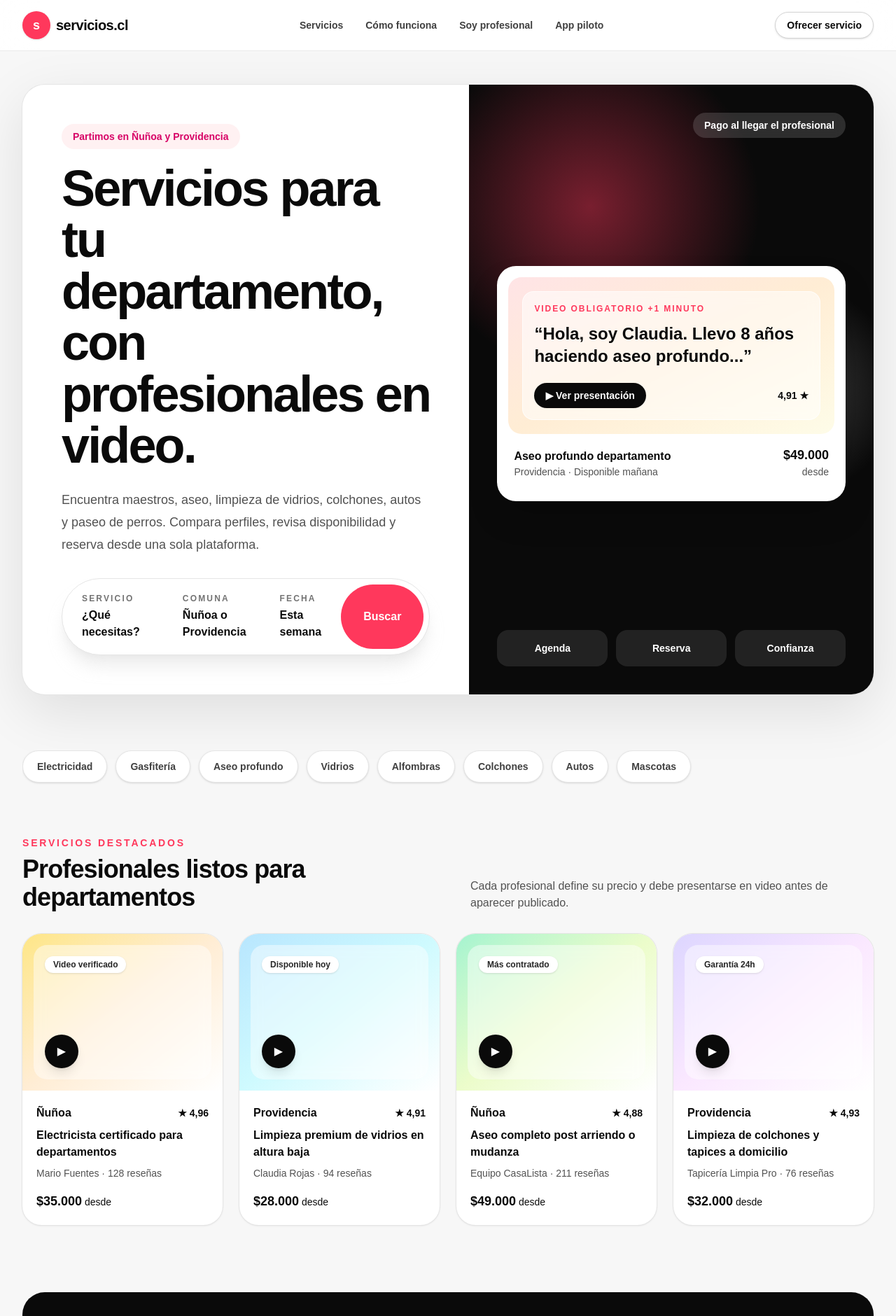
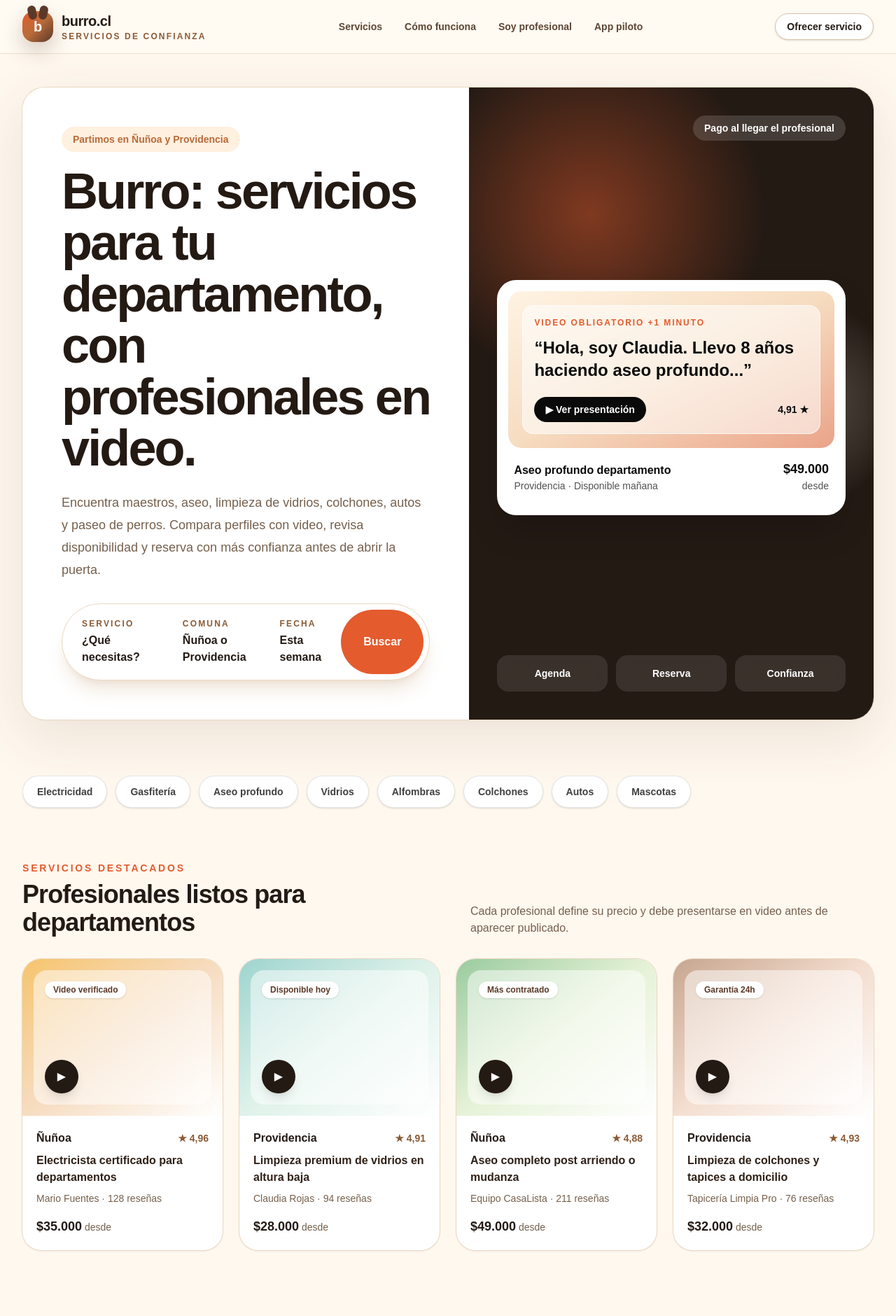
Before and after one commit to tomascastilloe-ship-it/servicios-cl-prototype, a Next.js app: page / in a window 1280 px wide. Shown: the top 1880 px of the page at 70% size. Built offline with nearby package versions, Linux system fonts and the light colour scheme.

Commit message:
feat: refine Burro brand colors and logo concepts

```diff
--- a/src/app/globals.css
+++ b/src/app/globals.css
@@ -1,8 +1,13 @@
 @import "tailwindcss";
 
 :root {
-  --background: #f7f7f7;
-  --foreground: #171717;
+  --background: #fff8ef;
+  --foreground: #241a14;
+  --brand-ink: #241a14;
+  --brand-terracotta: #e45b2d;
+  --brand-clay: #b86b3a;
+  --brand-sand: #fff3e3;
+  --brand-leaf: #2f7d5a;
 }
 
 @theme inline {
@@ -32,6 +37,6 @@ a {
 }
 
 ::selection {
-  background: #ff385c;
+  background: #e45b2d;
   color: white;
 }
--- a/src/app/layout.tsx
+++ b/src/app/layout.tsx
@@ -13,9 +13,9 @@ const geistMono = Geist_Mono({
 });
 
 export const metadata: Metadata = {
-  title: "servicios.cl | Servicios para departamentos",
+  title: "burro.cl | Servicios para departamentos",
   description:
-    "Marketplace de servicios para departamentos en Ñuñoa y Providencia, con profesionales verificados por video.",
+    "Burro.cl conecta departamentos con profesionales de confianza, verificados por video, en Ñuñoa y Providencia.",
 };
 
 export default function RootLayout({
--- a/src/app/page.tsx
+++ b/src/app/page.tsx
@@ -11,39 +11,39 @@ const steps = [
 
 export default function Home() {
   return (
-    <main className="min-h-screen bg-[#f7f7f7] text-neutral-950">
+    <main className="min-h-screen bg-[#fff8ef] text-[#241a14]">
       <SiteHeader />
 
       <section id="inicio" className="mx-auto max-w-7xl px-5 pb-12 pt-8 lg:px-8 lg:pb-16 lg:pt-12">
-        <div className="overflow-hidden rounded-[2rem] bg-white shadow-[0_24px_80px_rgba(0,0,0,0.10)] ring-1 ring-neutral-200">
+        <div className="overflow-hidden rounded-[2rem] bg-white shadow-[0_24px_80px_rgba(91,57,40,0.12)] ring-1 ring-[#ead8c2]">
           <div className="grid gap-0 lg:grid-cols-[1.05fr_0.95fr]">
             <div className="p-6 sm:p-10 lg:p-14">
-              <p className="mb-5 inline-flex rounded-full bg-rose-50 px-4 py-2 text-sm font-bold text-[#d70466]">
+              <p className="mb-5 inline-flex rounded-full bg-[#fff0df] px-4 py-2 text-sm font-bold text-[#b86b3a]">
                 Partimos en Ñuñoa y Providencia
               </p>
               <h1 className="max-w-3xl text-4xl font-black leading-[1.02] tracking-[-0.04em] sm:text-6xl lg:text-7xl">
-                Servicios para tu departamento, con profesionales en video.
+                Burro: servicios para tu departamento, con profesionales en video.
               </h1>
-              <p className="mt-6 max-w-2xl text-lg leading-8 text-neutral-600">
-                Encuentra maestros, aseo, limpieza de vidrios, colchones, autos y paseo de perros. Compara perfiles, revisa disponibilidad y reserva desde una sola plataforma.
+              <p className="mt-6 max-w-2xl text-lg leading-8 text-[#75604d]">
+                Encuentra maestros, aseo, limpieza de vidrios, colchones, autos y paseo de perros. Compara perfiles con video, revisa disponibilidad y reserva con más confianza antes de abrir la puerta.
               </p>
 
-              <div className="mt-8 rounded-[2rem] border border-neutral-200 bg-white p-2 shadow-xl shadow-neutral-200/70 lg:rounded-full lg:max-w-4xl">
+              <div className="mt-8 rounded-[2rem] border border-[#ead8c2] bg-white p-2 shadow-xl shadow-[#d3b89d]/30 lg:rounded-full lg:max-w-4xl">
                 <div className="grid gap-2 md:grid-cols-[1.1fr_0.8fr_0.7fr_auto]">
                   <div className="rounded-full px-5 py-3 hover:bg-neutral-50">
-                    <p className="text-xs font-black uppercase tracking-[0.18em] text-neutral-500">Servicio</p>
+                    <p className="text-xs font-black uppercase tracking-[0.18em] text-[#8a5b37]">Servicio</p>
                     <p className="mt-1 font-bold">¿Qué necesitas?</p>
                   </div>
                   <div className="rounded-full px-5 py-3 hover:bg-neutral-50">
-                    <p className="text-xs font-black uppercase tracking-[0.18em] text-neutral-500">Comuna</p>
+                    <p className="text-xs font-black uppercase tracking-[0.18em] text-[#8a5b37]">Comuna</p>
                     <p className="mt-1 font-bold">Ñuñoa o Providencia</p>
                   </div>
                   <div className="rounded-full px-5 py-3 hover:bg-neutral-50">
-                    <p className="text-xs font-black uppercase tracking-[0.18em] text-neutral-500">Fecha</p>
+                    <p className="text-xs font-black uppercase tracking-[0.18em] text-[#8a5b37]">Fecha</p>
                     <p className="mt-1 font-bold">Esta semana</p>
                   </div>
                   <Link
-                    className="flex items-center justify-center rounded-full bg-[#ff385c] px-8 py-4 text-base font-black text-white transition hover:bg-[#e31c5f]"
+                    className="flex items-center justify-center rounded-full bg-[#e45b2d] px-8 py-4 text-base font-black text-white transition hover:bg-[#c64722]"
                     href="/servicios"
                   >
                     Buscar
@@ -52,17 +52,17 @@ export default function Home() {
               </div>
             </div>
 
-            <div className="relative min-h-[420px] bg-neutral-950 p-6 text-white lg:min-h-full lg:p-10">
-              <div className="absolute inset-0 bg-[radial-gradient(circle_at_30%_20%,rgba(255,56,92,0.45),transparent_30%),radial-gradient(circle_at_80%_50%,rgba(255,255,255,0.22),transparent_24%)]" />
+            <div className="relative min-h-[420px] bg-[#241a14] p-6 text-white lg:min-h-full lg:p-10">
+              <div className="absolute inset-0 bg-[radial-gradient(circle_at_30%_20%,rgba(228,91,45,0.48),transparent_30%),radial-gradient(circle_at_80%_50%,rgba(255,243,227,0.32),transparent_24%)]" />
               <div className="relative flex h-full flex-col justify-between gap-8">
                 <div className="ml-auto w-fit rounded-full bg-white/15 px-4 py-2 text-sm font-bold backdrop-blur">
                   Pago al llegar el profesional
                 </div>
                 <div className="rounded-[1.7rem] bg-white p-4 text-neutral-950 shadow-2xl">
-                  <div className="h-56 rounded-[1.2rem] bg-gradient-to-br from-rose-100 via-orange-100 to-yellow-50 p-5">
+                  <div className="h-56 rounded-[1.2rem] bg-gradient-to-br from-[#fff3e3] via-[#f6dcc0] to-[#eaa389] p-5">
                     <div className="flex h-full flex-col justify-between rounded-[1rem] border border-white/70 bg-white/55 p-4 backdrop-blur-sm">
                       <div>
-                        <p className="text-xs font-black uppercase tracking-[0.16em] text-[#ff385c]">Video obligatorio +1 minuto</p>
+                        <p className="text-xs font-black uppercase tracking-[0.16em] text-[#e45b2d]">Video obligatorio +1 minuto</p>
                         <h2 className="mt-3 text-2xl font-black">“Hola, soy Claudia. Llevo 8 años haciendo aseo profundo...”</h2>
                       </div>
                       <div className="flex items-center justify-between">
@@ -107,10 +107,10 @@ export default function Home() {
       <section id="servicios" className="mx-auto max-w-7xl px-5 py-12 lg:px-8">
         <div className="mb-8 flex flex-col justify-between gap-4 md:flex-row md:items-end">
           <div>
-            <p className="text-sm font-black uppercase tracking-[0.2em] text-[#ff385c]">Servicios destacados</p>
+            <p className="text-sm font-black uppercase tracking-[0.2em] text-[#e45b2d]">Servicios destacados</p>
             <h2 className="mt-2 text-3xl font-black tracking-tight sm:text-4xl">Profesionales listos para departamentos</h2>
           </div>
-          <p className="max-w-xl text-neutral-600">Cada profesional define su precio y debe presentarse en video antes de aparecer publicado.</p>
+          <p className="max-w-xl text-[#75604d]">Cada profesional define su precio y debe presentarse en video antes de aparecer publicado.</p>
         </div>
 
         <div className="grid gap-6 sm:grid-cols-2 lg:grid-cols-4">
@@ -121,10 +121,10 @@ export default function Home() {
       </section>
 
       <section id="funciona" className="mx-auto max-w-7xl px-5 py-12 lg:px-8">
-        <div className="rounded-[2rem] bg-neutral-950 p-6 text-white sm:p-10 lg:p-12">
+        <div className="rounded-[2rem] bg-[#241a14] p-6 text-white sm:p-10 lg:p-12">
           <div className="grid gap-10 lg:grid-cols-[0.85fr_1.15fr] lg:items-center">
             <div>
-              <p className="text-sm font-black uppercase tracking-[0.2em] text-rose-300">Cómo funciona</p>
+              <p className="text-sm font-black uppercase tracking-[0.2em] text-[#f6c46b]">Cómo funciona</p>
               <h2 className="mt-3 text-3xl font-black tracking-tight sm:text-5xl">Reserva simple, pago presencial y todo registrado.</h2>
             </div>
             <div className="grid gap-4 md:grid-cols-3">
@@ -141,31 +141,77 @@ export default function Home() {
 
       <section id="profesionales" className="mx-auto max-w-7xl px-5 py-12 lg:px-8">
         <div className="grid gap-6 lg:grid-cols-2">
-          <div className="rounded-[2rem] bg-white p-8 shadow-sm ring-1 ring-neutral-200 sm:p-10">
-            <p className="text-sm font-black uppercase tracking-[0.2em] text-[#ff385c]">Para profesionales</p>
+          <div className="rounded-[2rem] bg-white p-8 shadow-sm ring-1 ring-[#ead8c2] sm:p-10">
+            <p className="text-sm font-black uppercase tracking-[0.2em] text-[#e45b2d]">Para profesionales</p>
             <h2 className="mt-3 text-3xl font-black tracking-tight sm:text-5xl">Muestra tu experiencia y recibe reservas.</h2>
-            <p className="mt-5 text-lg leading-8 text-neutral-600">Sube un video de más de 1 minuto, define tus precios, marca si atiendes Ñuñoa, Providencia o ambas, y administra tu agenda desde el panel.</p>
-            <Link className="mt-8 inline-flex rounded-full bg-neutral-950 px-6 py-4 font-black text-white transition hover:bg-neutral-800" href="/profesionales">
+            <p className="mt-5 text-lg leading-8 text-[#75604d]">Sube un video de más de 1 minuto, define tus precios, marca si atiendes Ñuñoa, Providencia o ambas, y administra tu agenda desde el panel.</p>
+            <Link className="mt-8 inline-flex rounded-full bg-[#241a14] px-6 py-4 font-black text-white transition hover:bg-[#3a281e]" href="/profesionales">
               Quiero ser profesional
             </Link>
           </div>
-          <div className="rounded-[2rem] bg-[#ff385c] p-8 text-white shadow-sm sm:p-10">
+          <div className="rounded-[2rem] bg-[#e45b2d] p-8 text-white shadow-sm sm:p-10">
             <p className="text-sm font-black uppercase tracking-[0.2em] text-white/70">Reglas de confianza</p>
             <ul className="mt-6 space-y-5 text-lg font-bold leading-8">
               <li>✓ Video de presentación obligatorio.</li>
               <li>✓ Agenda y disponibilidad visibles.</li>
               <li>✓ Precios publicados por cada profesional.</li>
-              <li>✓ Todas las reservas quedan dentro de servicios.cl.</li>
+              <li>✓ Todas las reservas quedan dentro de burro.cl.</li>
               <li>✓ Pago cuando el profesional llega al domicilio.</li>
             </ul>
           </div>
         </div>
       </section>
 
-      <footer className="border-t border-neutral-200 bg-white">
-        <div className="mx-auto flex max-w-7xl flex-col gap-3 px-5 py-8 text-sm text-neutral-600 md:flex-row md:items-center md:justify-between lg:px-8">
-          <p className="font-bold text-neutral-950">servicios.cl</p>
-          <p>Prototipo inicial · Ñuñoa y Providencia · Marketplace independiente.</p>
+      <section id="marca" className="mx-auto max-w-7xl px-5 py-12 lg:px-8">
+        <div className="rounded-[2rem] border border-[#ead8c2] bg-[#241a14] p-6 text-white shadow-[0_24px_80px_rgba(91,57,40,0.18)] sm:p-10 lg:p-12">
+          <div className="grid gap-10 lg:grid-cols-[0.8fr_1.2fr] lg:items-center">
+            <div>
+              <p className="text-sm font-black uppercase tracking-[0.2em] text-[#f6c46b]">Identidad visual Burro</p>
+              <h2 className="mt-3 text-3xl font-black tracking-tight sm:text-5xl">Una marca cercana, fuerte y fácil de recordar.</h2>
+              <p className="mt-5 text-lg leading-8 text-white/72">
+                La propuesta combina tierra, confianza y energía: terracota para acción, café oscuro para seguridad, arena para calidez y verde para tranquilidad.
+              </p>
+            </div>
+
+            <div className="grid gap-4 md:grid-cols-2">
+              {[
+                ["Terracota", "#e45b2d", "Botones y llamados a la acción"],
+                ["Café burro", "#241a14", "Texto, header y confianza"],
+                ["Arena", "#fff3e3", "Fondos cálidos"],
+                ["Verde calma", "#2f7d5a", "Estados positivos y seguridad"],
+              ].map(([name, hex, use]) => (
+                <div key={hex} className="rounded-[1.4rem] bg-white/10 p-4 ring-1 ring-white/10">
+                  <div className="h-20 rounded-2xl shadow-inner" style={{ backgroundColor: hex }} />
+                  <p className="mt-4 font-black">{name}</p>
+                  <p className="font-mono text-sm text-white/70">{hex}</p>
+                  <p className="mt-2 text-sm leading-6 text-white/70">{use}</p>
+                </div>
+              ))}
+            </div>
+          </div>
+
+          <div className="mt-10 grid gap-4 md:grid-cols-3">
+            {["burro.cl", "Burro", "b"].map((logo, index) => (
+              <div key={logo} className="rounded-[1.4rem] bg-[#fff3e3] p-5 text-[#241a14]">
+                <p className="text-xs font-black uppercase tracking-[0.18em] text-[#8a5b37]">Logo opción {index + 1}</p>
+                <div className="mt-5 flex items-center gap-3">
+                  <span className="relative flex h-12 w-12 items-center justify-center rounded-[1rem] bg-gradient-to-br from-[#e45b2d] via-[#b86b3a] to-[#5b3928] text-xl font-black text-white">
+                    <span className="absolute -top-2 left-2 h-5 w-3 -rotate-12 rounded-full bg-[#5b3928]" />
+                    <span className="absolute -top-2 right-2 h-5 w-3 rotate-12 rounded-full bg-[#5b3928]" />
+                    b
+                  </span>
+                  <span className="text-2xl font-black tracking-tight">{logo}</span>
+                </div>
+              </div>
+            ))}
+          </div>
+        </div>
+      </section>
+
+      <footer className="border-t border-[#ead8c2] bg-white">
+        <div className="mx-auto flex max-w-7xl flex-col gap-3 px-5 py-8 text-sm text-[#75604d] md:flex-row md:items-center md:justify-between lg:px-8">
+          <p className="font-bold text-[#241a14]">burro.cl</p>
+          <p>Marca en desarrollo · Ñuñoa y Providencia · Marketplace independiente.</p>
         </div>
       </footer>
     </main>
--- a/src/components/ServiceCard.tsx
+++ b/src/components/ServiceCard.tsx
@@ -5,29 +5,29 @@ export function ServiceCard({ service }: { service: Service }) {
   return (
     <Link
       href={`/servicios/${service.slug}`}
-      className="group block overflow-hidden rounded-[1.7rem] bg-white shadow-sm ring-1 ring-neutral-200 transition hover:-translate-y-1 hover:shadow-xl"
+      className="group block overflow-hidden rounded-[1.7rem] bg-white shadow-sm ring-1 ring-[#ead8c2] transition hover:-translate-y-1 hover:shadow-xl hover:shadow-[#b86b3a]/15"
     >
       <div className={`h-56 bg-gradient-to-br ${service.gradient} p-4`}>
-        <div className="flex h-full flex-col justify-between rounded-[1.2rem] bg-white/45 p-4 backdrop-blur-sm">
-          <span className="w-fit rounded-full bg-white px-3 py-1 text-xs font-black text-neutral-800 shadow-sm">
+        <div className="flex h-full flex-col justify-between rounded-[1.2rem] bg-white/50 p-4 backdrop-blur-sm">
+          <span className="w-fit rounded-full bg-white px-3 py-1 text-xs font-black text-[#5b3928] shadow-sm">
             {service.badge}
           </span>
-          <span className="flex h-12 w-12 items-center justify-center rounded-full bg-neutral-950 text-white shadow-lg transition group-hover:scale-110">
+          <span className="flex h-12 w-12 items-center justify-center rounded-full bg-[#241a14] text-white shadow-lg transition group-hover:scale-110 group-hover:bg-[#e45b2d]">
             ▶
           </span>
         </div>
       </div>
       <div className="p-5">
         <div className="flex items-center justify-between gap-3">
-          <p className="font-black">{service.commune}</p>
-          <p className="text-sm font-bold">★ {service.rating}</p>
+          <p className="font-black text-[#241a14]">{service.commune}</p>
+          <p className="text-sm font-bold text-[#8a5b37]">★ {service.rating}</p>
         </div>
-        <h3 className="mt-2 min-h-12 font-bold leading-6">{service.title}</h3>
-        <p className="mt-2 text-sm text-neutral-600">
+        <h3 className="mt-2 min-h-12 font-bold leading-6 text-[#2f2118]">{service.title}</h3>
+        <p className="mt-2 text-sm text-[#75604d]">
           {service.provider} · {service.reviews} reseñas
         </p>
-        <p className="mt-4 text-sm">
-          <span className="text-lg font-black">{service.price}</span> desde
+        <p className="mt-4 text-sm text-[#75604d]">
+          <span className="text-lg font-black text-[#241a14]">{service.price}</span> desde
         </p>
       </div>
     </Link>
--- a/src/components/SiteHeader.tsx
+++ b/src/components/SiteHeader.tsx
@@ -2,32 +2,37 @@ import Link from "next/link";
 
 export function SiteHeader() {
   return (
-    <header className="sticky top-0 z-30 border-b border-neutral-200/80 bg-white/90 backdrop-blur-xl">
+    <header className="sticky top-0 z-30 border-b border-[#ead8c2]/80 bg-[#fffaf2]/92 backdrop-blur-xl">
       <div className="mx-auto flex max-w-7xl items-center justify-between px-5 py-4 lg:px-8">
-        <Link className="flex items-center gap-2" href="/" aria-label="Ir al inicio">
-          <span className="flex h-10 w-10 items-center justify-center rounded-full bg-[#ff385c] text-lg font-black text-white shadow-sm">
-            s
+        <Link className="flex items-center gap-3" href="/" aria-label="Ir al inicio">
+          <span className="relative flex h-11 w-11 items-center justify-center rounded-[1rem] bg-gradient-to-br from-[#e45b2d] via-[#b86b3a] to-[#5b3928] text-xl font-black text-white shadow-[0_12px_28px_rgba(91,57,40,0.25)]">
+            <span className="absolute -top-2 left-2 h-5 w-3 -rotate-12 rounded-full bg-[#5b3928]" />
+            <span className="absolute -top-2 right-2 h-5 w-3 rotate-12 rounded-full bg-[#5b3928]" />
+            b
           </span>
-          <span className="text-xl font-black tracking-tight">servicios.cl</span>
+          <span className="leading-tight">
+            <span className="block text-xl font-black tracking-tight text-[#241a14]">burro.cl</span>
+            <span className="hidden text-xs font-bold uppercase tracking-[0.18em] text-[#8a5b37] sm:block">servicios de confianza</span>
+          </span>
         </Link>
 
-        <nav className="hidden items-center gap-8 text-sm font-semibold text-neutral-700 md:flex">
-          <Link className="hover:text-neutral-950" href="/servicios">
+        <nav className="hidden items-center gap-8 text-sm font-semibold text-[#5d4635] md:flex">
+          <Link className="hover:text-[#241a14]" href="/servicios">
             Servicios
           </Link>
-          <Link className="hover:text-neutral-950" href="/#funciona">
+          <Link className="hover:text-[#241a14]" href="/#funciona">
             Cómo funciona
           </Link>
-          <Link className="hover:text-neutral-950" href="/profesionales">
+          <Link className="hover:text-[#241a14]" href="/profesionales">
             Soy profesional
           </Link>
-          <Link className="hover:text-neutral-950" href="/app">
+          <Link className="hover:text-[#241a14]" href="/app">
             App piloto
           </Link>
         </nav>
 
         <Link
-          className="rounded-full border border-neutral-300 bg-white px-4 py-2 text-sm font-bold shadow-sm transition hover:shadow-md"
+          className="rounded-full border border-[#d9c2aa] bg-white px-4 py-2 text-sm font-bold text-[#241a14] shadow-sm transition hover:border-[#e45b2d] hover:shadow-md"
           href="/profesionales/postular"
         >
           Ofrecer servicio
--- a/src/lib/services.ts
+++ b/src/lib/services.ts
@@ -42,7 +42,7 @@ export const services: Service[] = [
       "Revisión, reparación e instalación eléctrica para departamentos. Ideal para enchufes, luminarias, tableros, automáticos y problemas de corto circuito.",
     includes: ["Diagnóstico en domicilio", "Reparaciones menores", "Instalación de luminarias", "Revisión de seguridad"],
     availability: ["Hoy 18:00", "Mañana 09:30", "Mañana 16:00"],
-    gradient: "from-amber-200 via-orange-100 to-white",
+    gradient: "from-[#f6c46b] via-[#f6dcc0] to-white",
   },
   {
     slug: "limpieza-vidrios-claudia-rojas",
@@ -59,7 +59,7 @@ export const services: Service[] = [
       "Limpieza detallada de vidrios, ventanales, marcos y terrazas. Servicio pensado para departamentos con ventanales grandes y terminación prolija.",
     includes: ["Vidrios interiores", "Vidrios exteriores accesibles", "Marcos y rieles", "Terminación sin manchas"],
     availability: ["Hoy 17:30", "Mañana 11:00", "Viernes 10:00"],
-    gradient: "from-sky-200 via-cyan-100 to-white",
+    gradient: "from-[#9ed4cf] via-[#dff2ea] to-white",
   },
   {
     slug: "aseo-profundo-casalista",
@@ -76,7 +76,7 @@ export const services: Service[] = [
       "Aseo profundo para dejar el departamento listo para vivir, arrendar o entregar. Incluye cocina, baños, pisos, polvo, superficies y detalles visibles.",
     includes: ["Cocina y baños", "Pisos y superficies", "Interior de muebles vacíos", "Retiro de polvo acumulado"],
     availability: ["Mañana 08:30", "Jueves 15:00", "Sábado 09:00"],
-    gradient: "from-emerald-200 via-lime-100 to-white",
+    gradient: "from-[#9acb9f] via-[#e6f2d7] to-white",
   },
   {
     slug: "limpieza-colchones-tapices-pro",
@@ -93,7 +93,7 @@ export const services: Service[] = [
       "Limpieza con máquina de extracción para colchones, sillones y tapices. Ayuda a remover manchas, ácaros, olores y suciedad acumulada.",
     includes: ["Aspirado profundo", "Aplicación de producto", "Extracción de suciedad", "Recomendaciones de secado"],
     availability: ["Hoy 19:00", "Mañana 13:00", "Viernes 17:00"],
-    gradient: "from-violet-200 via-fuchsia-100 to-white",
+    gradient: "from-[#c7a68f] via-[#f4ded0] to-white",
   },
   {
     slug: "paseo-perros-daniela-morales",
@@ -110,7 +110,7 @@ export const services: Service[] = [
       "Paseos programados para perros que viven en departamento. Servicio por bloques, con confirmación de salida y llegada.",
     includes: ["Paseo 45 minutos", "Agua durante ruta", "Reporte al dueño", "Retiro y entrega en conserjería"],
     availability: ["Hoy 16:00", "Mañana 07:30", "Mañana 18:30"],
-    gradient: "from-rose-200 via-pink-100 to-white",
+    gradient: "from-[#eaa389] via-[#ffe0d0] to-white",
   },
   {
     slug: "lavado-autos-estacionamiento",
@@ -127,7 +127,7 @@ export const services: Service[] = [
       "Limpieza exterior e interior de autos directamente en el estacionamiento del edificio, con bajo uso de agua y productos adecuados.",
     includes: ["Limpieza exterior", "Aspirado interior", "Tablero y detalles", "Vidrios interiores"],
     availability: ["Mañana 10:00", "Jueves 12:00", "Sábado 11:30"],
-    gradient: "from-neutral-200 via-slate-100 to-white",
+    gradient: "from-[#d3b89d] via-[#efe3d5] to-white",
   },
 ];
 
```
Also changed, not shown: src/app/servicios/page.tsx (+16 -16 lines).
